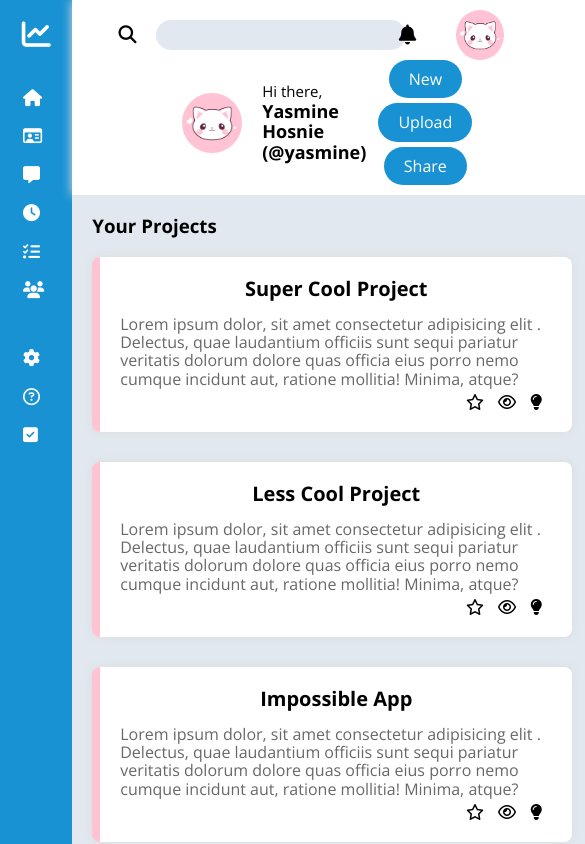
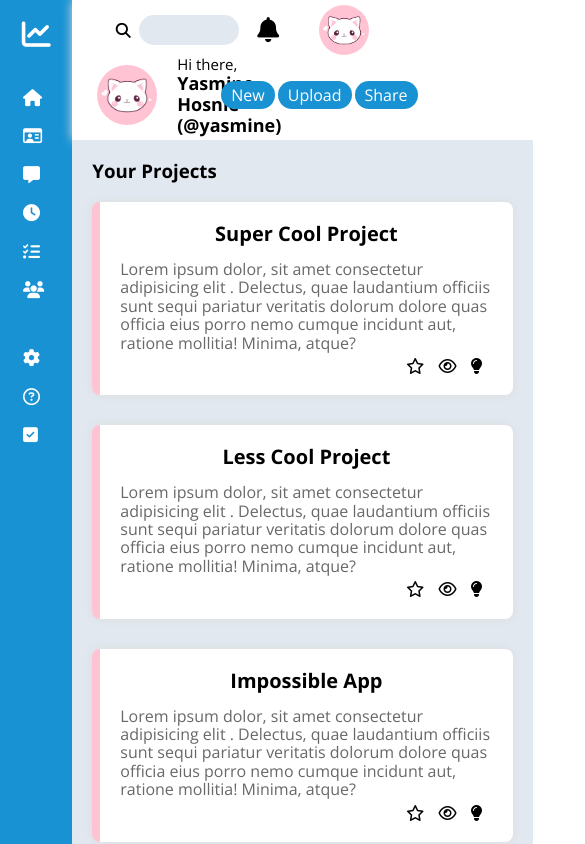
Before and after one commit to yasmine-hosnie/Dashboard, a plain HTML site: page index.html in a window 390 px wide. Shown: the whole page, 585 px wide, since content can reach past the window. Drawn offline with nearby package versions, Linux system fonts and the light colour scheme.

Commit message:
Update style.css

```diff
--- a/CSS/style.css
+++ b/CSS/style.css
@@ -295,6 +295,78 @@ header {
   }
 }
 
+@media (max-width: 620px) {
+  header {
+    padding: 5px;
+  }
+
+  .top {
+    display: flex;
+    justify-content: space-evenly;
+    align-items: center;
+    margin-left: -80px;
+  }
+
+  .top .search i {
+    font-size: 15px;
+    margin-right: 8px;
+  }
+  .top .search input {
+    width: 100px;
+    padding-left: 10px;
+    margin-right: 0px;
+  }
+  .top .search input:hover {
+    width: 120px;
+  }
+
+  .top .notification i {
+    font-size: 25px;
+    margin-right: 40px;
+  }
+  .top .notification img {
+    width: 50px;
+    height: 50px;
+    border-radius: 50%;
+    margin-right: 40px;
+  }
+  .top .notification span {
+    font-weight: bold;
+    font-size: 22px;
+  }
+
+  .bottom {
+    display: flex;
+    justify-content: space-between;
+    align-items: center;
+  }
+  .bottom .left {
+    display: flex;
+    align-items: center;
+  }
+  .bottom .left img {
+    width: 60px;
+    height: 60px;
+    border-radius: 50%;
+    margin-inline: 20px;
+  }
+  .bottom ul {
+    display: flex;
+    flex-direction: row;
+    align-items: center;
+    justify-content: center;
+    gap: 3px;
+    margin-right: 110px;
+  }
+  .bottom ul li {
+    padding: 5px 10px;
+    border-radius: 20px;
+  }
+  .bottom ul li:hover {
+    margin-bottom: 0px;
+  }
+}
+
 /* End Header */
 
 /* Start Main Content */
@@ -305,7 +377,14 @@ header {
   gap: 30px;
   padding: 20px;
   background-color: #e1e8f0;
-  overflow: scroll;
+  overflow-y: scroll;
+  overflow-x: hidden;
+}
+
+@media (max-width: 620px) {
+  .main-content {
+    grid-template-columns: 1fr;
+  }
 }
 
 /* Start Main */
```
